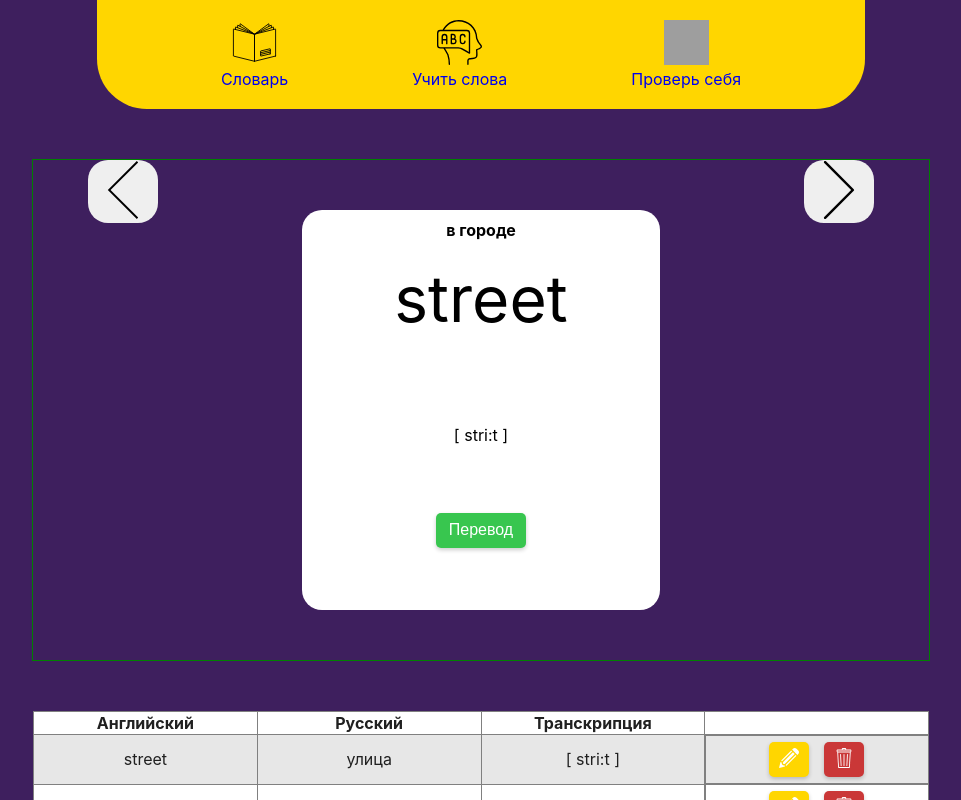
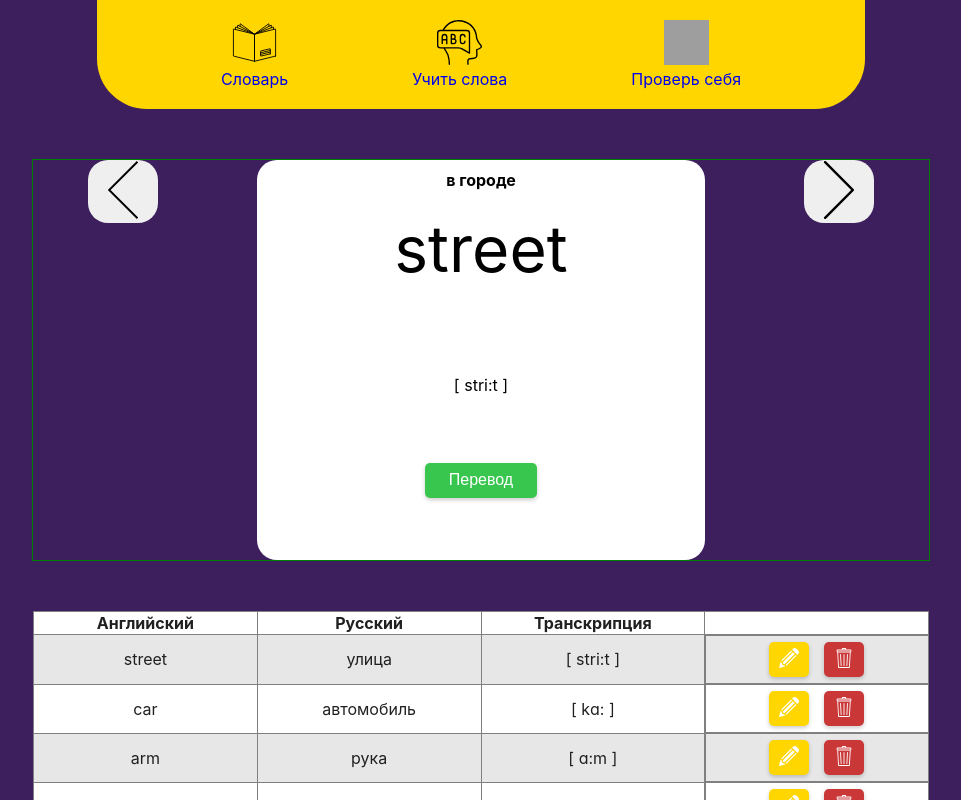
Before and after one commit to AlenaNemtsova/flashcards, a React (Create React App) app: page / in a window 1280 px wide. Shown: the top 800 px of the page, without its empty margins (159-1120 px from the left). Built offline with nearby package versions, Linux system fonts and the light colour scheme; grey boxes are pictures that could not be loaded.

Commit message:
change flashcard size in the new parent component

```diff
--- a/src/components/FlashCard.scss
+++ b/src/components/FlashCard.scss
@@ -1,7 +1,7 @@
 .flashcard-wrapper {
 
-    width: 40%;
-    margin: 50px auto;
+    width: 50%;
+    // margin: 20px auto;
     border-radius: 20px;
     background-color: rgb(255, 255, 255);
 
```
